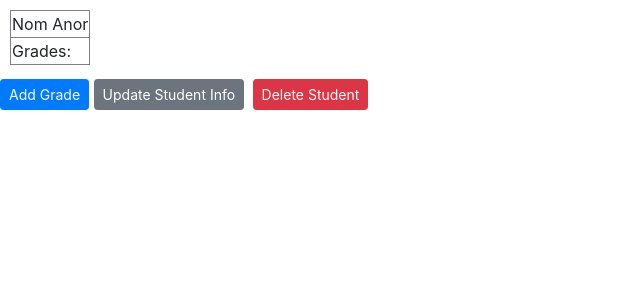
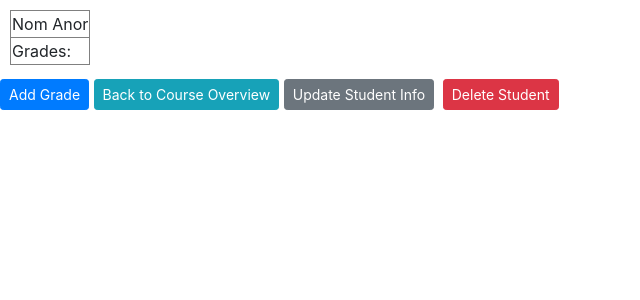
Before and after one commit to GudiedRyan/guide_and_teach, a Flask app: page /course/1/student/1 in a window 1280 px wide. Shown: the part 56-356 px from the top of the page, without its empty margins (0-640 px from the left). Run offline with Flask 2, Linux system fonts and the light colour scheme; a user stored in the database is signed in; data comes from the database, SQL or seed files in the repository; both versions use the stored data as it was after the commit; some libraries are stand-ins or nearby versions.

Commit message:
Update function and back button added

```diff
--- a/guide_and_teach/routes.py
+++ b/guide_and_teach/routes.py
@@ -137,3 +137,19 @@
     db.session.commit()
     flash('Student has been deleted.', 'success')
     return redirect(url_for('single_course', course_id=course_id))
+
+@app.route('/course/<int:course_id>/student/<int:student_id>/update', methods=['GET', 'POST'])
+@login_required
+def update_student(student_id, course_id):
+    student = Student.query.get_or_404(student_id)
+    if student.user != current_user:
+        abort(403)
+    form = StudentForm()
+    if form.validate_on_submit():
+        student.student_name = form.student_name.data
+        db.session.commit()
+        flash('Changes have been saved!', 'success')
+        return redirect(url_for('single_student', student_id=student.id, course_id=course_id))
+    elif request.method == 'GET':
+        form.student_name.data = student.student_name
+    return render_template('student.html', title="Update Student Info", form=form, legend='Make Changes')
--- a/guide_and_teach/templates/single_student.html
+++ b/guide_and_teach/templates/single_student.html
@@ -17,7 +17,8 @@
             {% if student.user == current_user %}
             <div>
                 <a class="btn btn-primary btn-sm mt-1 mb-1" href="#">Add Grade</a>
-                <a class="btn btn-secondary btn-sm mt-1 mb-1" href="#">Update Student Info</a>
+                <a class="btn btn-info btn-sm mt-1 mb-1" href="{{ url_for('single_course', course_id=course_id) }}">Back to Course Overview</a>
+                <a class="btn btn-secondary btn-sm mt-1 mb-1" href="{{ url_for('update_student', student_id=student.id, course_id=course_id) }}">Update Student Info</a>
                 <button type="button" class="btn btn-danger btn-sm m-1" data-toggle="modal" data-target="#deleteModal">Delete Student</button>
             </div>
             {% endif %}
```
Also changed, not shown: guide_and_teach/site.db.
